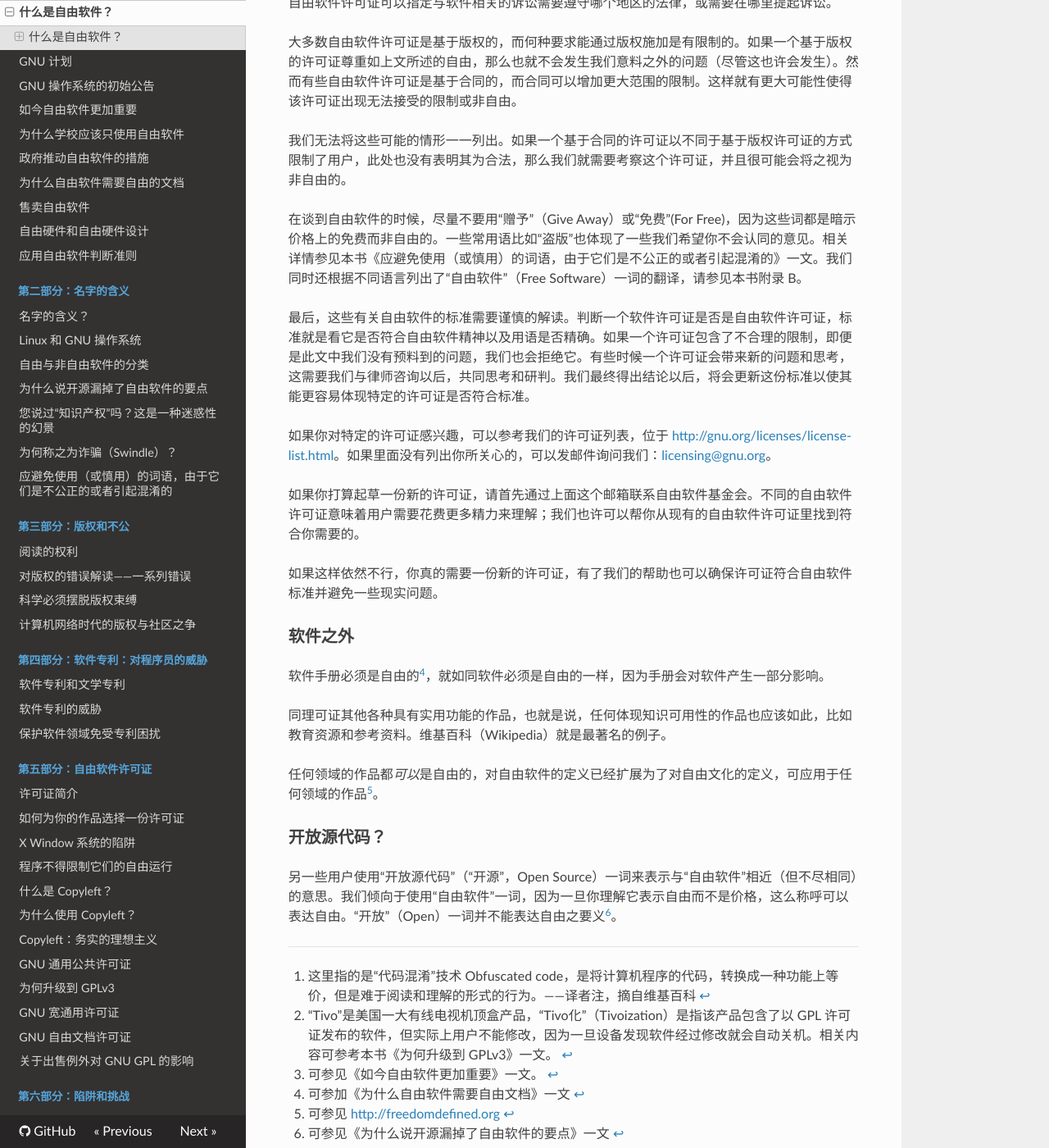
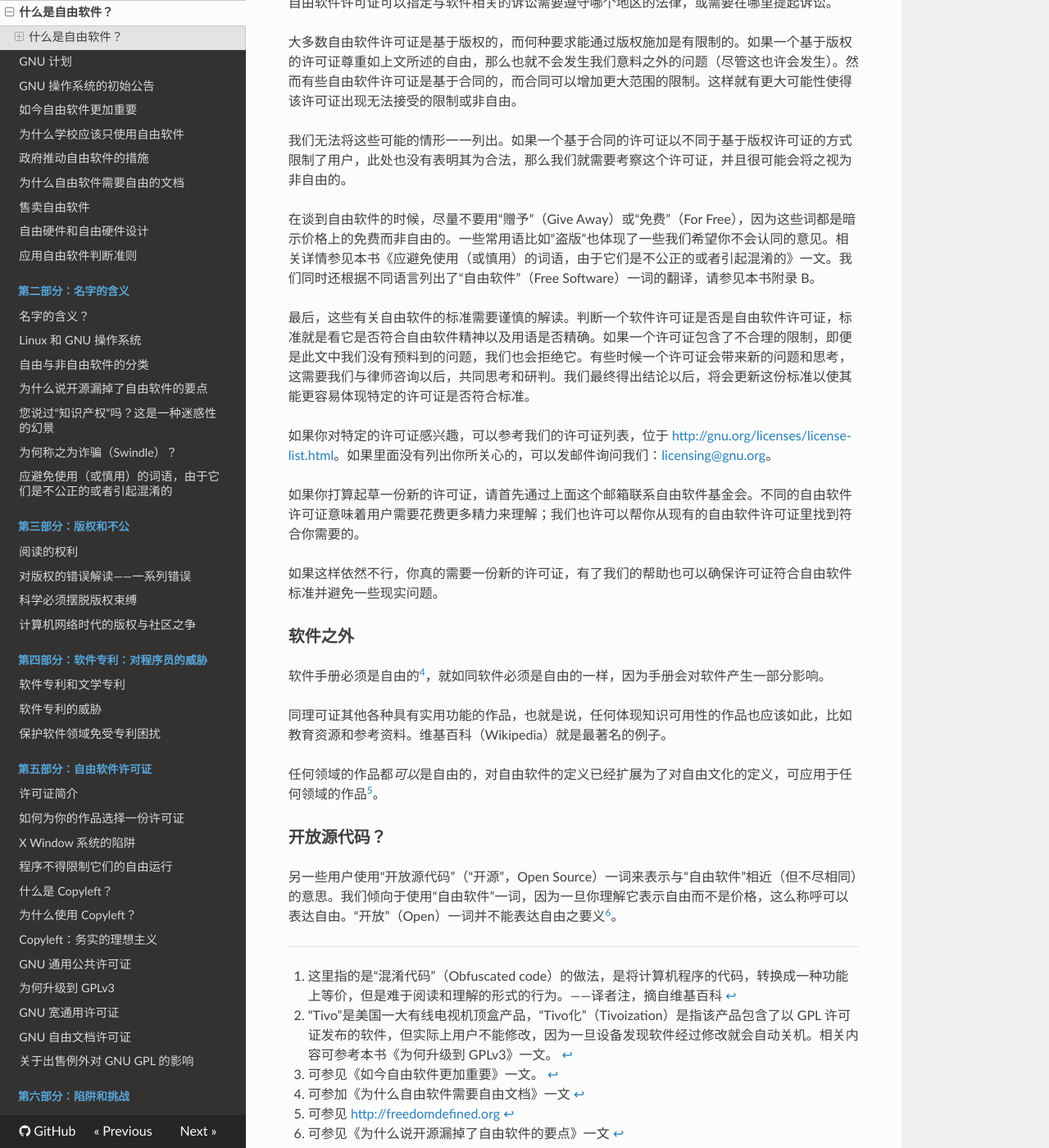
Before and after one commit to beijinglug/fsfs-zh, an MkDocs documentation site: the page built from docs/free-sw.md, in a window 1280 px wide and 1400 px high, scrolled down 3264 px. Shown: the whole window at 82% size. Built offline with MkDocs 1.6.1, drawn with Linux system fonts in a browser that asks for light colours; nearby versions of some CDN libraries; old or Windows-style settings are respelled for this version of MkDocs; some of the changed text lies outside the part shown.

Commit message:
update free-sw

```diff
--- a/docs/free-sw.md
+++ b/docs/free-sw.md
@@ -41,9 +41,9 @@
 
 为了实现自由之一和自由之三（修改软件并发布修改版的自由），你必须能够访问程序的源代码，因此有权力访问程序的源代码对自由软件来说是一个必要条件。而混淆过的“源代码”不能算真正的源代码[^freesw-n]。
 
-[^freesw-n]: 这里指的是“代码混淆”技术 Obfuscated code，是将计算机程序的代码，转换成一种功能上等价，但是难于阅读和理解的形式的行为。——译者注，摘自维基百科
+[^freesw-n]: 这里指的是“混淆代码”（Obfuscated code）的做法，是将计算机程序的代码，转换成一种功能上等价，但是难于阅读和理解的形式的行为。——译者注，摘自维基百科
 
-自由之一允许用你修改的版本来替代原始的版本。如果一个程序从产品设计的角度发布只能用其他人修过的版本而不能用你的修改版——例如所谓的“Tivo化”[^freesw-tivo]或“锁定”，或者（用行业内的话来说）就是“安全启动”（Secure Boot）——这样自由之一就被架空而无法实现，即便这些软件的二进制是从自由的源代码编译而来，也不能算是自由软件。
+自由之一允许用你修改的版本来替代原始的版本。如果一个程序从产品设计的角度发布只能用其他人修过的版本而不能用你的修改版——例如所谓的“Tivo化”[^freesw-tivo]或“锁定”，或者（用行业内的话来说）“安全启动”（Secure Boot）——这样自由之一就被架空而无法实现，即便这些软件的二进制是从自由的源代码编译而来，也不能算是自由软件。
 
 [^freesw-tivo]: “Tivo”是美国一大有线电视机顶盒产品，“Tivo化”（Tivoization）是指该产品包含了以 GPL 许可证发布的软件，但实际上用户不能修改，因为一旦设备发现软件经过修改就会自动关机。相关内容可参考本书《为何升级到 GPLv3》一文。
 
@@ -79,7 +79,7 @@
 
 我们无法将这些可能的情形一一列出。如果一个基于合同的许可证以不同于基于版权许可证的方式限制了用户，此处也没有表明其为合法，那么我们就需要考察这个许可证，并且很可能会将之视为非自由的。
 
-在谈到自由软件的时候，尽量不要用“赠予”（Give Away）或“免费”(For Free)，因为这些词都是暗示价格上的免费而非自由的。一些常用语比如“盗版”也体现了一些我们希望你不会认同的意见。相关详情参见本书《应避免使用（或慎用）的词语，由于它们是不公正的或者引起混淆的》一文。我们同时还根据不同语言列出了“自由软件”（Free Software）一词的翻译，请参见本书附录 B。
+在谈到自由软件的时候，尽量不要用“赠予”（Give Away）或“免费”（For Free），因为这些词都是暗示价格上的免费而非自由的。一些常用语比如“盗版”也体现了一些我们希望你不会认同的意见。相关详情参见本书《应避免使用（或慎用）的词语，由于它们是不公正的或者引起混淆的》一文。我们同时还根据不同语言列出了“自由软件”（Free Software）一词的翻译，请参见本书附录 B。
 
 最后，这些有关自由软件的标准需要谨慎的解读。判断一个软件许可证是否是自由软件许可证，标准就是看它是否符合自由软件精神以及用语是否精确。如果一个许可证包含了不合理的限制，即便是此文中我们没有预料到的问题，我们也会拒绝它。有些时候一个许可证会带来新的问题和思考，这需要我们与律师咨询以后，共同思考和研判。我们最终得出结论以后，将会更新这份标准以使其能更容易体现特定的许可证是否符合标准。
 
```
